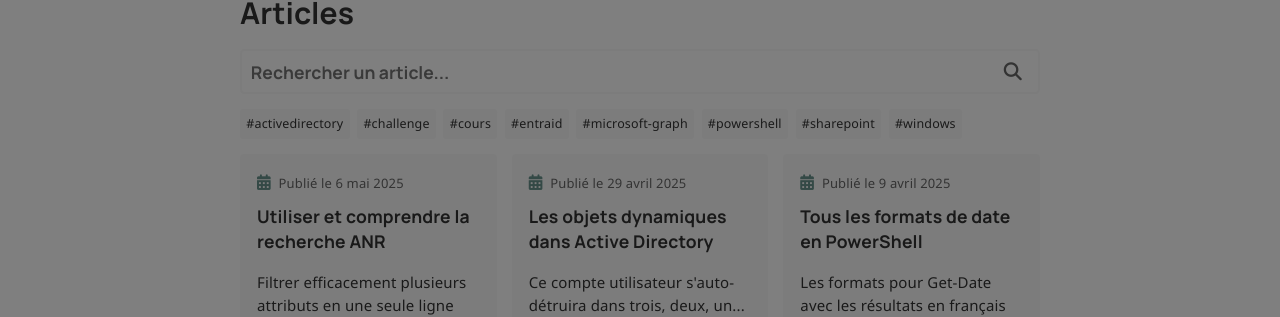
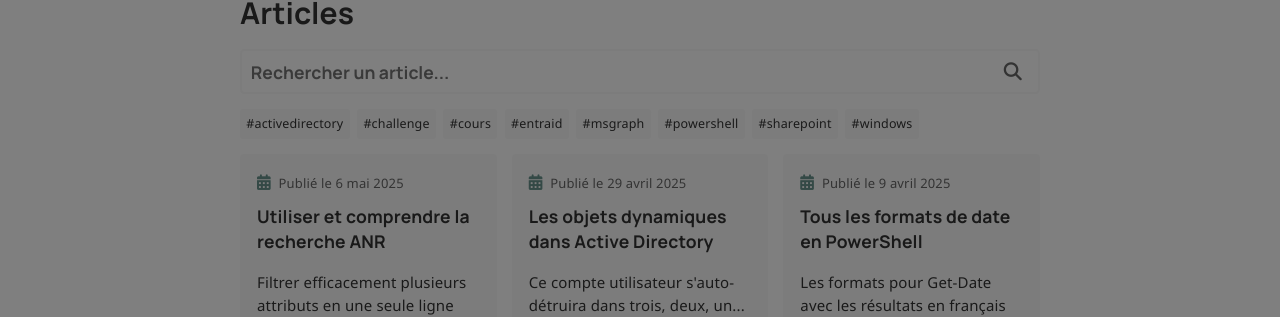
Before and after one commit to leobouard/leobouard.github.io, a Jekyll site: the page built from _pages/blog.html, in a window 1280 px wide and 900 px high. Shown: the part 277-594 px from the top of the window. Built offline with Jekyll 4.4.1, drawn with Linux system fonts in a browser that asks for light colours; nearby versions of some CDN libraries; some web fonts are replaced; some of the changed text lies outside the part shown.

Commit message:
Update 2023-09-17-cours-msgraph-introduction.md

```diff
--- a/_posts/2023-09-17-cours-msgraph-introduction.md
+++ b/_posts/2023-09-17-cours-msgraph-introduction.md
@@ -2,7 +2,7 @@
 
 title: "Cours Microsoft Graph"
 description: "Bien commencer sur Microsoft Graph pour les administrateurs systèmes"
-tags: ['cours','microsoft-graph']
+tags: ['cours','msgraph']
 thumbnail: "/assets/thumbnail/cours-msgraph.png"
 listed: true
 nextLink:
```
